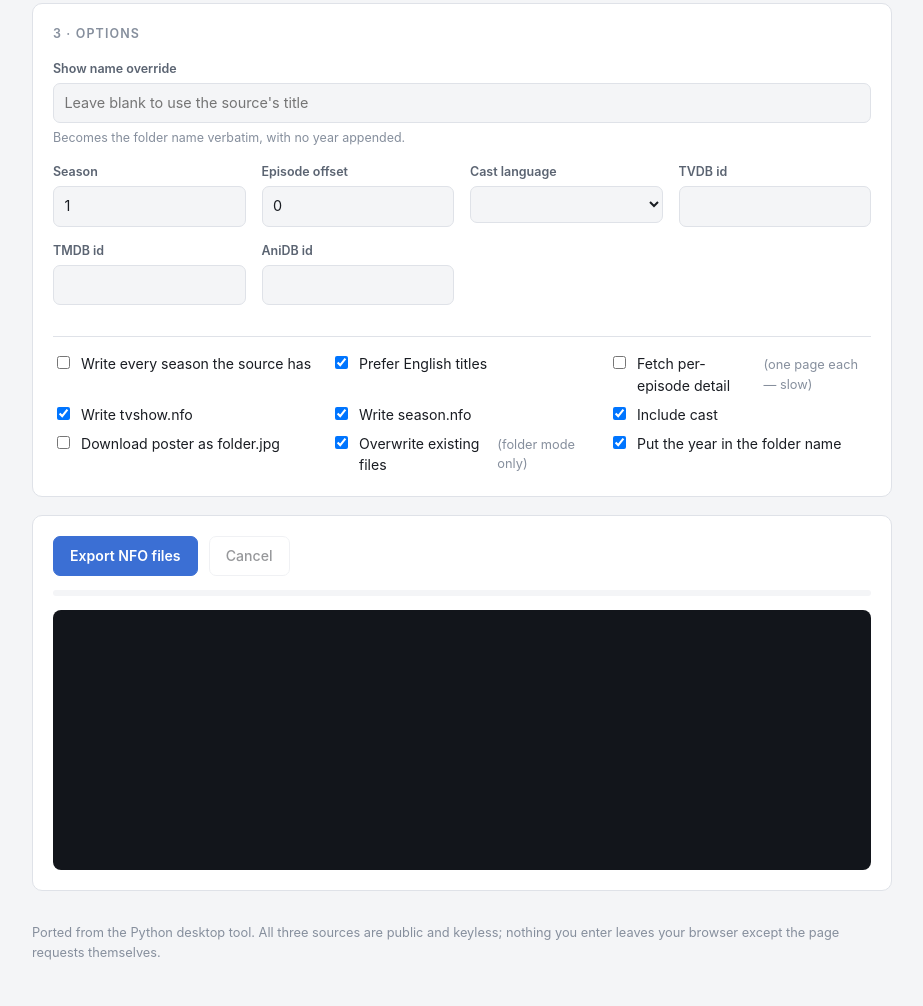
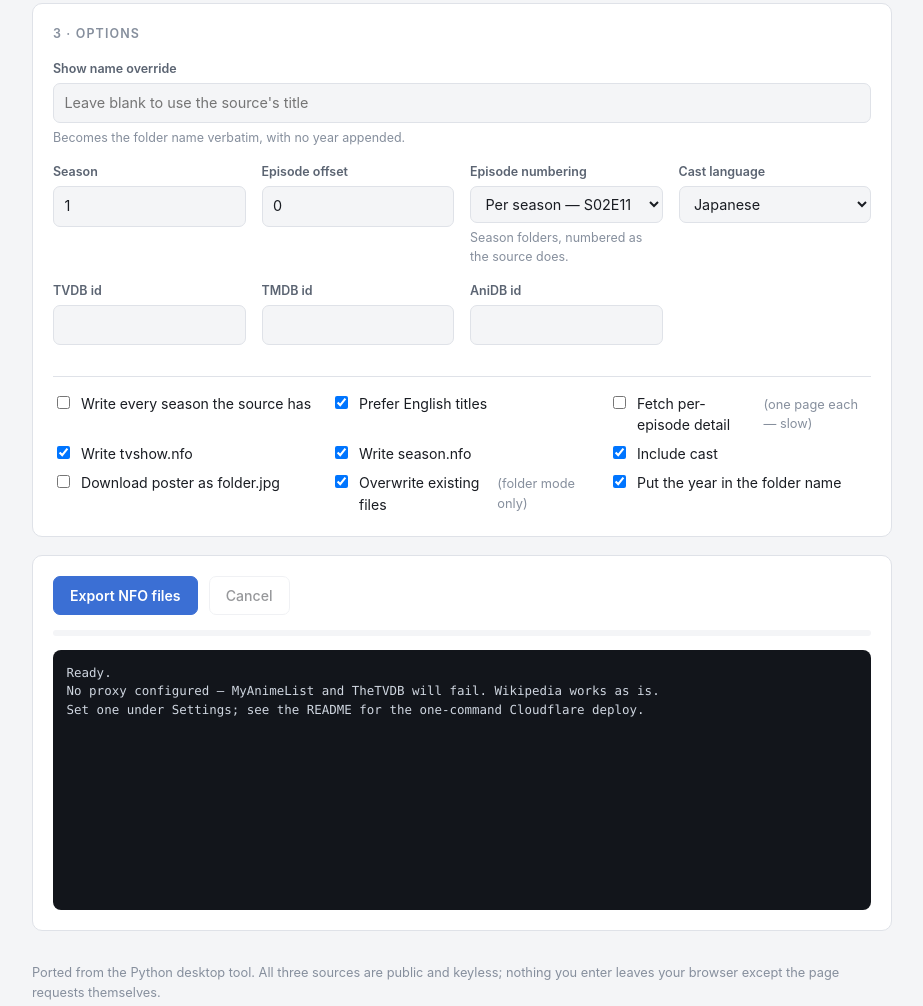
Before and after one commit to gsquared-git/nfo-exporter, a plain HTML site: page web/index.html in a window 1280 px wide. Shown: the part 753-1759 px from the top of the page, without its empty margins (178-1101 px from the left). Drawn offline with Linux system fonts and the light colour scheme.

Commit message:
Add files via upload

```diff
--- a/web/index.html
+++ b/web/index.html
@@ -139,6 +139,15 @@
       </label>
 
       <label class="field narrow">
+        <span class="label">Episode numbering</span>
+        <select id="numbering">
+          <option value="season">Per season — S02E11</option>
+          <option value="absolute">Absolute — S01E37</option>
+        </select>
+        <span class="hint" id="numbering-hint"></span>
+      </label>
+
+      <label class="field narrow">
         <span class="label">Cast language</span>
         <select id="cast-language"></select>
       </label>
```
Also changed, not shown: 1 other file.
